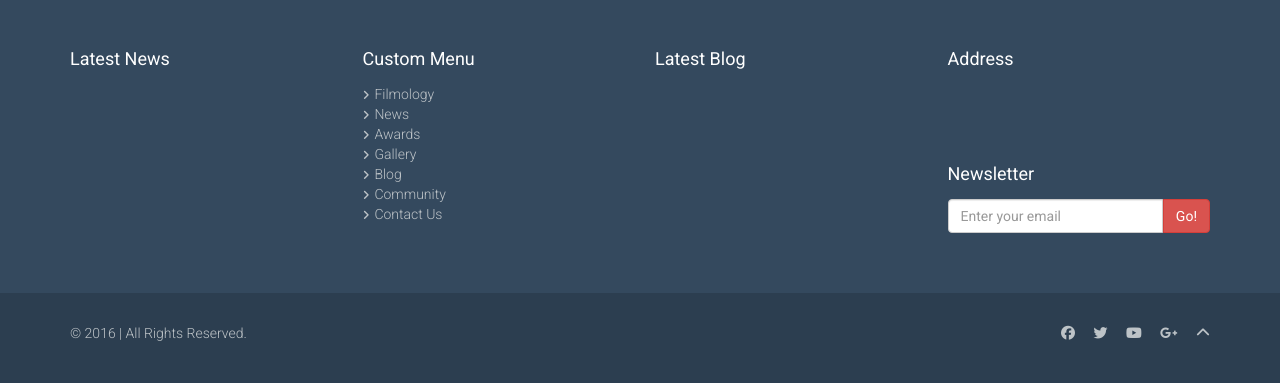
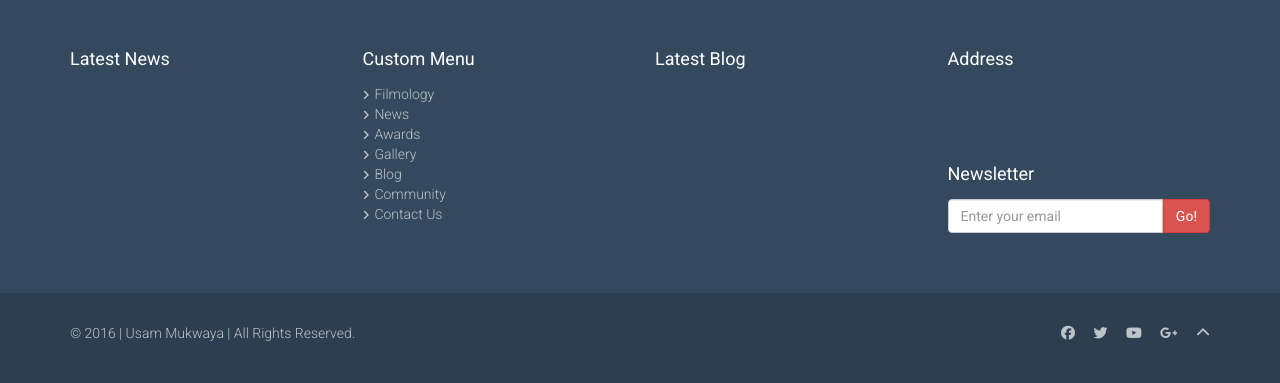
Before and after one commit to DennisDaddy/Usama, a PHP site: page /blog.php in a window 1280 px wide. Shown: the part 488-871 px from the top of the page. Run offline with PHP 8.4, Linux system fonts and the light colour scheme; data that the repository does not hold is empty; some libraries are stand-ins or nearby versions.

Commit message:
Add header icon

```diff
--- a/blog.php
+++ b/blog.php
@@ -15,11 +15,7 @@
     <script src="js/html5shiv.js"></script>
     <script src="js/respond.min.js"></script>
     <![endif]-->
-    <link rel="shortcut icon" href="images/ico/favicon.ico">
-    <link rel="apple-touch-icon-precomposed" sizes="144x144" href="images/ico/apple-touch-icon-144-precomposed.png">
-    <link rel="apple-touch-icon-precomposed" sizes="114x114" href="images/ico/apple-touch-icon-114-precomposed.png">
-    <link rel="apple-touch-icon-precomposed" sizes="72x72" href="images/ico/apple-touch-icon-72-precomposed.png">
-    <link rel="apple-touch-icon-precomposed" href="images/ico/apple-touch-icon-57-precomposed.png">
+      <link rel="shortcut icon" href="images/ico/us.jpg">
 </head><!--/head-->
 <body>
     <div id="fb-root"></div>
@@ -306,7 +302,7 @@
         <div class="container">
             <div class="row">
                 <div class="col-sm-6">
-                    &copy; 2016 | All Rights Reserved.
+                    &copy; <?php echo date("Y"); ?> | Usam Mukwaya |  All Rights Reserved.
                 </div>
                 <div class="col-sm-6">
                     <ul class="pull-right">
--- a/community.php
+++ b/community.php
@@ -15,11 +15,7 @@
     <script src="js/html5shiv.js"></script>
     <script src="js/respond.min.js"></script>
     <![endif]-->
-    <link rel="shortcut icon" href="images/ico/favicon.ico">
-    <link rel="apple-touch-icon-precomposed" sizes="144x144" href="images/ico/apple-touch-icon-144-precomposed.png">
-    <link rel="apple-touch-icon-precomposed" sizes="114x114" href="images/ico/apple-touch-icon-114-precomposed.png">
-    <link rel="apple-touch-icon-precomposed" sizes="72x72" href="images/ico/apple-touch-icon-72-precomposed.png">
-    <link rel="apple-touch-icon-precomposed" href="images/ico/apple-touch-icon-57-precomposed.png">
+     <link rel="shortcut icon" href="images/ico/us.jpg">
 </head><!--/head-->
 <body>
     <header class="navbar navbar-inverse navbar-fixed-top wet-asphalt" role="banner">
--- a/index.php
+++ b/index.php
@@ -15,11 +15,7 @@
     <script src="js/html5shiv.js"></script>
     <script src="js/respond.min.js"></script>
     <![endif]-->
-    <link rel="shortcut icon" href="images/ico/us.jpg">
-    <link rel="apple-touch-icon-precomposed" sizes="144x144" href="images/ico/apple-touch-icon-144-precomposed.png">
-    <link rel="apple-touch-icon-precomposed" sizes="114x114" href="images/ico/apple-touch-icon-114-precomposed.png">
-    <link rel="apple-touch-icon-precomposed" sizes="72x72" href="images/ico/apple-touch-icon-72-precomposed.png">
-    <link rel="apple-touch-icon-precomposed" href="images/ico/apple-touch-icon-57-precomposed.png">
+     <link rel="shortcut icon" href="images/ico/us.jpg">
 </head><!--/head-->
 <body>
     <header class="navbar navbar-inverse navbar-fixed-top wet-asphalt" role="banner">
--- a/news.php
+++ b/news.php
@@ -18,11 +18,7 @@
 
 
 
-    <link rel="shortcut icon" href="images/ico/favicon.ico">
-    <link rel="apple-touch-icon-precomposed" sizes="144x144" href="images/ico/apple-touch-icon-144-precomposed.png">
-    <link rel="apple-touch-icon-precomposed" sizes="114x114" href="images/ico/apple-touch-icon-114-precomposed.png">
-    <link rel="apple-touch-icon-precomposed" sizes="72x72" href="images/ico/apple-touch-icon-72-precomposed.png">
-    <link rel="apple-touch-icon-precomposed" href="images/ico/apple-touch-icon-57-precomposed.png">
+     <link rel="shortcut icon" href="images/ico/us.jpg">
 </head><!--/head-->
 <body>
     <div id="fb-root"></div>
```
Also changed, not shown: awards.php (+2 -6 lines), blogpages.php (+2 -6 lines), contact.php (+2 -6 lines), filmology.php (+2 -6 lines), gallery.php (+2 -6 lines), newspages.php (+2 -6 lines).
